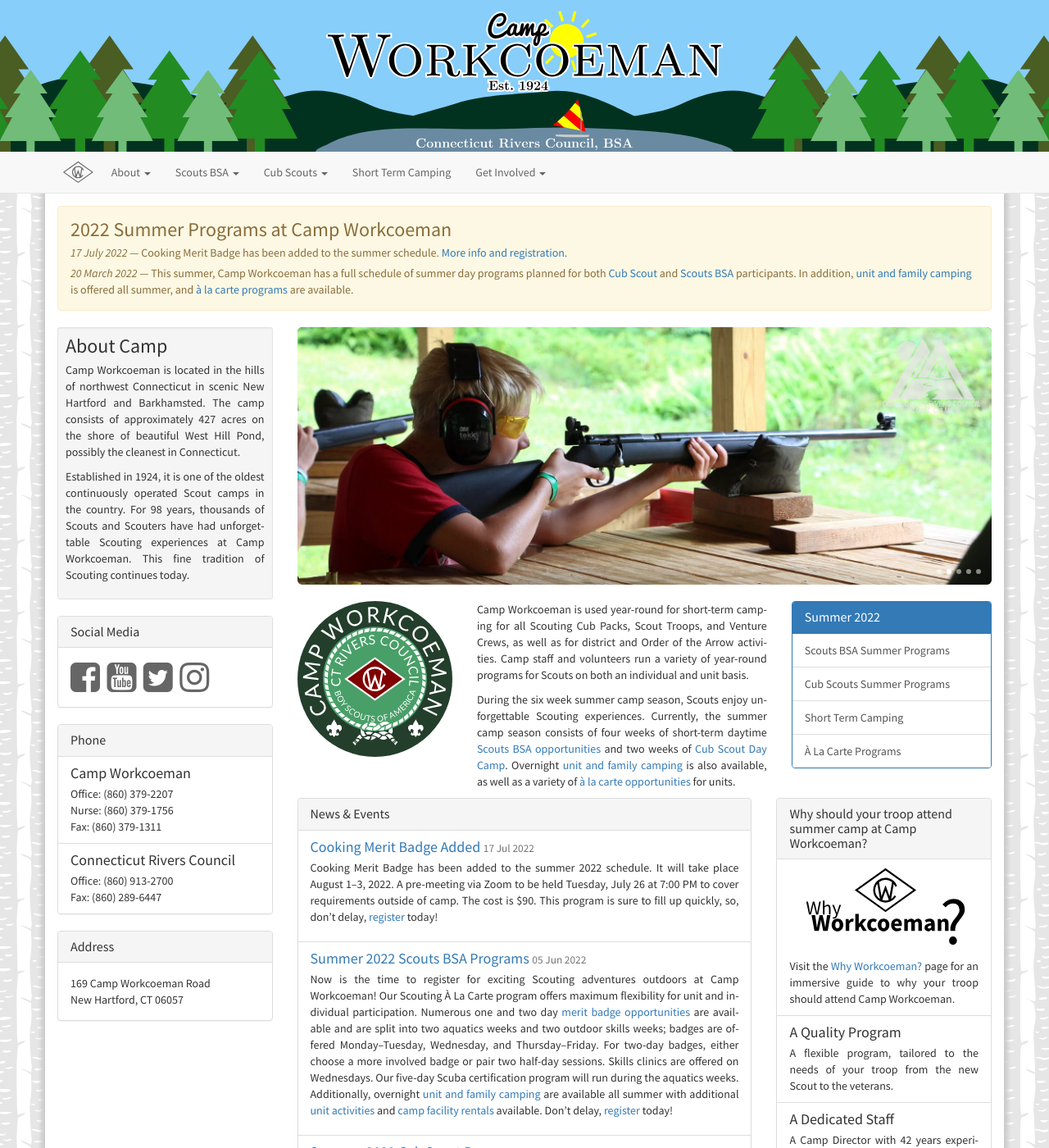
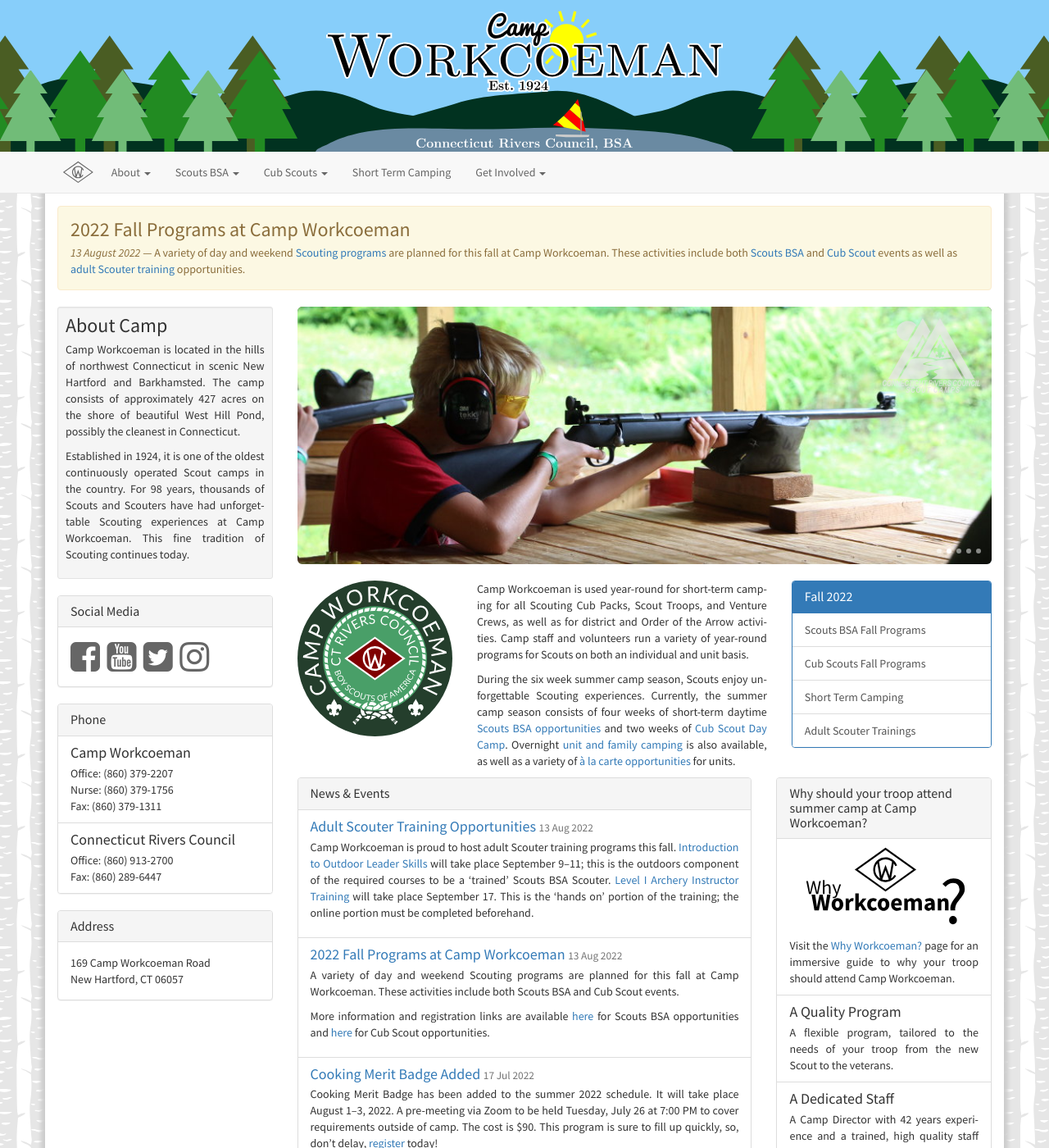
Before and after one commit to campworkcoeman/campworkcoeman.org, a Jekyll site: the page built from index.html, in a window 1280 px wide and 1400 px high. Shown: the whole window at 82% size. Built offline with Jekyll 4.4.1, drawn with Linux system fonts in a browser that asks for light colours; nearby versions of some CDN libraries; Markdown is read by kramdown in place of the engine named in the settings; some of the changed text lies outside the part shown.

Commit message:
Add registration links and update for fall programs.

```diff
--- a/_includes/announcement.html
+++ b/_includes/announcement.html
@@ -3,9 +3,8 @@
 <div class="col-sm-12">
 <div id="announcement">
     <div class="alert alert-warning">
-    <h3 class="list-group-item-heading">2022 Summer Programs at Camp Workcoeman</h3>
-    <p><em>17 July 2022</em> &mdash; Cooking Merit Badge has been added to the summer schedule. <a href="{{ site.url }}/about/news/2022/07/17/cooking-merit-badge-added/">More info and registration.</a></p>
-    <p><em>20 March 2022</em> &mdash; This summer, Camp Workcoeman has a full schedule of summer day programs planned for both <a href="{{ site.url }}/cub-scouts/day-camp/">Cub Scout</a> and <a href="{{ site.url }}/scouts-bsa/summer-programs/">Scouts BSA</a> participants. In addition, <a href="{{ site.url }}/summer-camp/overnight-camping/">unit and family camping</a> is offered all summer, and <a href="{{ site.url }}/summer-camp/a-la-carte-programs/">à la carte programs</a> are available.</p>
+    <h3 class="list-group-item-heading">2022 Fall Programs at Camp Workcoeman</h3>
+    <p><em>13 August 2022</em> &mdash; A variety of day and weekend <a href="{{ site.url }}/year-round-programs/">Scouting programs</a> are planned for this fall at Camp Workcoeman. These activities include both <a href="{{ site.url }}/scouts-bsa/year-round-programs/">Scouts BSA</a> and <a href="{{ site.url }}/cub-scouts/year-round-programs/">Cub Scout</a> events as well as <a href="{{ site.url }}/about/news/2022/08/13/adult-scouter-trainings/">adult Scouter training</a> opportunities.</p>
     </div>
 </div>
 </div>
--- /dev/null
+++ b/about/news/_posts/2022-08-13-2022-fall-programs.md
@@ -0,0 +1,9 @@
+---
+published: true
+layout: news-item
+title: 2022 Fall Programs at Camp Workcoeman
+---
+
+A variety of day and weekend Scouting programs are planned for this fall at Camp Workcoeman. These activities include both Scouts BSA and Cub Scout events.
+
+More information and registration links are available [here]({{ site.url }}/scouts-bsa/year-round-programs/) for Scouts BSA opportunities and [here]({{ site.url }}/cub-scouts/year-round-programs/) for Cub Scout opportunities.
--- /dev/null
+++ b/about/news/_posts/2022-08-13-adult-scouter-trainings.md
@@ -0,0 +1,7 @@
+---
+published: true
+layout: news-item
+title: Adult Scouter Training Opportunities
+---
+
+Camp Workcoeman is proud to host adult Scouter training programs this fall. [Introduction to Outdoor Leader Skills](https://scoutingevent.com/066-56079) will take place September 9--11; this is the outdoors component of the required courses to be a 'trained' Scouts BSA Scouter. [Level I Archery Instructor Training](https://scoutingevent.com/066-61484) will take place September 17. This is the 'hands on' portion of the training; the online portion must be completed beforehand.
--- a/index.html
+++ b/index.html
@@ -44,20 +44,20 @@
         <div class="col-lg-5">
           <div class="panel panel-primary">
             <div class="panel-heading">
-              <h3 class="panel-title">Summer 2022</h3>
+              <h3 class="panel-title">Fall 2022</h3>
             </div>
             <div class="list-group">
-              <a href="{{ site.url }}/scouts-bsa/summer-programs/" class="list-group-item">
-                Scouts BSA Summer Programs
+              <a href="{{ site.url }}/scouts-bsa/year-round-programs/" class="list-group-item">
+                Scouts BSA Fall Programs
               </a>
-              <a href="{{ site.url }}/cub-scouts/day-camp/" class="list-group-item">
-                Cub Scouts Summer Programs
+              <a href="{{ site.url }}/cub-scouts/year-round-programs/" class="list-group-item">
+                Cub Scouts Fall Programs
               </a>
               <a href="{{ site.url }}/short-term-camping/" class="list-group-item">
                 Short Term Camping
               </a>
-              <a href="{{ site.url }}/summer-camp/a-la-carte-programs/" class="list-group-item">
-                À La Carte Programs
+              <a href="{{ site.url }}/about/news/2022/08/13/adult-scouter-trainings/" class="list-group-item">
+                Adult Scouter Trainings
               </a>
             </div>
           </div>
--- a/scouts-bsa/year-round-programs.md
+++ b/scouts-bsa/year-round-programs.md
@@ -7,13 +7,34 @@
 ---
 
 > %list-group%
-> <a href="{{ site.url }}/#" class="list-group-item">Fall 2022 Scouts BSA Program Flier (Coming Soon)</a>
+> <a href="{{ site.url }}/pdf/2022/2022-scouts-bsa-fall-flier.pdf" class="list-group-item">Fall 2022 Scouts BSA Program Flier</a>
 
 ## Merit Badge Completion Day --- September 10, 2022
 
-Scouts will have the opportunity to finish any incomplete 'partial' merit badges during this program at Camp Workcoeman. Scouts must list the badges they would like to work on when registering. This is a morning program only, concluding at 12:00pm; no meals are provided.
+Scouts will have the opportunity to finish any incomplete 'partial' merit badges during this program at Camp Workcoeman. Scouts must list the badges they would like to work on when registering. This is a morning program only, concluding at 12:00 PM; no meals are provided.
 
 > %list-group%
 > <a href="https://scoutingevent.com/066-56082" class="list-group-item">Register for Merit Badge Completion Day</a>
 
-## More Events Will be Posted Shortly
+## Trail to Eagle Day --- October 8, 2022
+
+This Program is meant to provide Scouts with the opportunity to earn at least a portion of a merit badge that is required to become an Eagle Scout.  In addition to the merit badge class, there will also be a session where Scouts are taught about the Eagle Scout requirements, including the Eagle Service Project and, most importantly, leadership.
+
+Merit badges offered include: Citizenship in the Nation, Citizenship in the World, Emergency Preparedness, First Aid, and Hiking.
+
+> %list-group%
+> <a href="https://scoutingevent.com/066-56090" class="list-group-item">Register for Trail to Eagle Day</a>
+
+## Sportsman Merit Badge Day --- November 5, 2022
+
+This is an opportunity for Scouts to earn a sportsman related merit badge. The badges being offered are: Climbing, Archery, Rifle Shooting, Shotgun Shooting, and Sports. The program runs 8:30 AM -- 4:30 PM and the $45 registration fee includes lunch.
+
+> %list-group%
+> <a href="https://scoutingevent.com/066-56095" class="list-group-item">Register for Sportsman Merit Badge Day</a>
+
+## Five Mile Hike and Orienteering Clinic --- November 5, 2022
+
+This program focuses on hiking and orienteering requirements connected with the Second Class and First Class ranks, including completing a five mile hike through the back woods of Camp Workcoeman. The event runs 8:30 AM -- 4:30 PM and the $45 registration fee includes a trail lunch. Scouts will receive a sheet listing the requirements completed on this day to bring back to their troops.
+
+> %list-group%
+> <a href="https://scoutingevent.com/066-61138" class="list-group-item">Register for the Five Mile Hike and Orienteering Clinic</a>
--- a/year-round-programs.md
+++ b/year-round-programs.md
@@ -5,22 +5,24 @@
 keywords: "Boy Scout, Scouts BSA, Cub Scouts, summer camp, day camp, overview, Scouting, Fall 2022, Overnight Camping, Merit Badges"
 ---
 
-Camp Workcoeman will be offering a variety of day and overnight weekend opportunities for both Scouts BSA and Cub Scout participants throughout the fall. Check back soon for more information.
+Camp Workcoeman will be offering a variety of day and overnight weekend opportunities for both Scouts BSA and Cub Scout participants throughout the fall.
 
 > %text-center%
 >> %row%
->>> %col-sm-6%
+>>> %col-sm-4%
 >>>> %list-group%
 >>>> <li class="list-group-item active h3">Scouts BSA Opportunities</li>
 >>>> <li class="list-group-item">
         <ul class="text-left">
             <li>Merit Badge Completion Day</li>
-            <li>More Info Coming Soon</li>
+            <li>Trail to Eagle Day</li>
+            <li>Sportsman Merit Badge Day</li>
+            <li>Fibe Mile Hike and Orienteering Clinic</li>
         </ul>
      </li>
 >>>> <a href="{{ site.url }}/scouts-bsa/year-round-programs/" class="list-group-item">More Information & Registration</a>
 >>
->>> %col-sm-6%
+>>> %col-sm-4%
 >>>> %list-group%
 >>>> <li class="list-group-item active h3">Cub Scout Opportunities</li>
 >>>> <li class="list-group-item">
@@ -30,6 +32,17 @@
         </ul>
      </li>
 >>>> <a href="{{ site.url }}/cub-scouts/year-round-programs/" class="list-group-item">More Information & Registration</a>
+>>
+>>> %col-sm-4%
+>>>> %list-group%
+>>>> <li class="list-group-item active h3">Adult Scouter Trainings</li>
+>>>> <li class="list-group-item">
+        <ul class="text-left">
+            <li>Introduction to Outdoor Leader Skills</li>
+            <li>Level I Archery Instructor Training</li>
+        </ul>
+     </li>
+>>>> <a href="{{ site.url }}/about/news/2022/08/13/adult-scouter-trainings/" class="list-group-item">More Information & Registration</a>
 
 > %list-group%
 > <a href="{{ site.url }}/short-term-camping/" class="list-group-item">Short Term Camping</a>
```
Also changed, not shown: cub-scouts/year-round-programs.md (+1 -1 lines), 2 other files.
